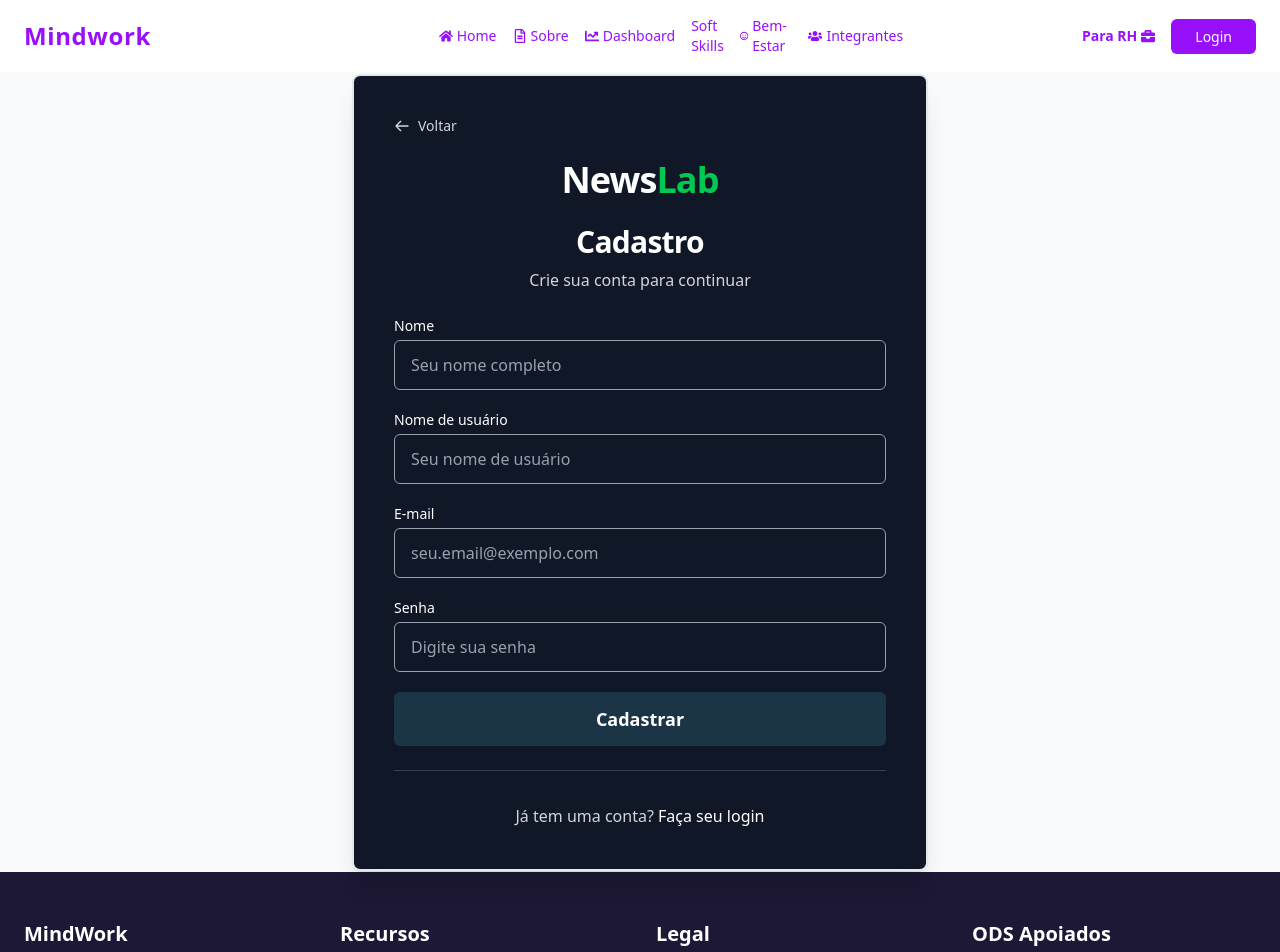
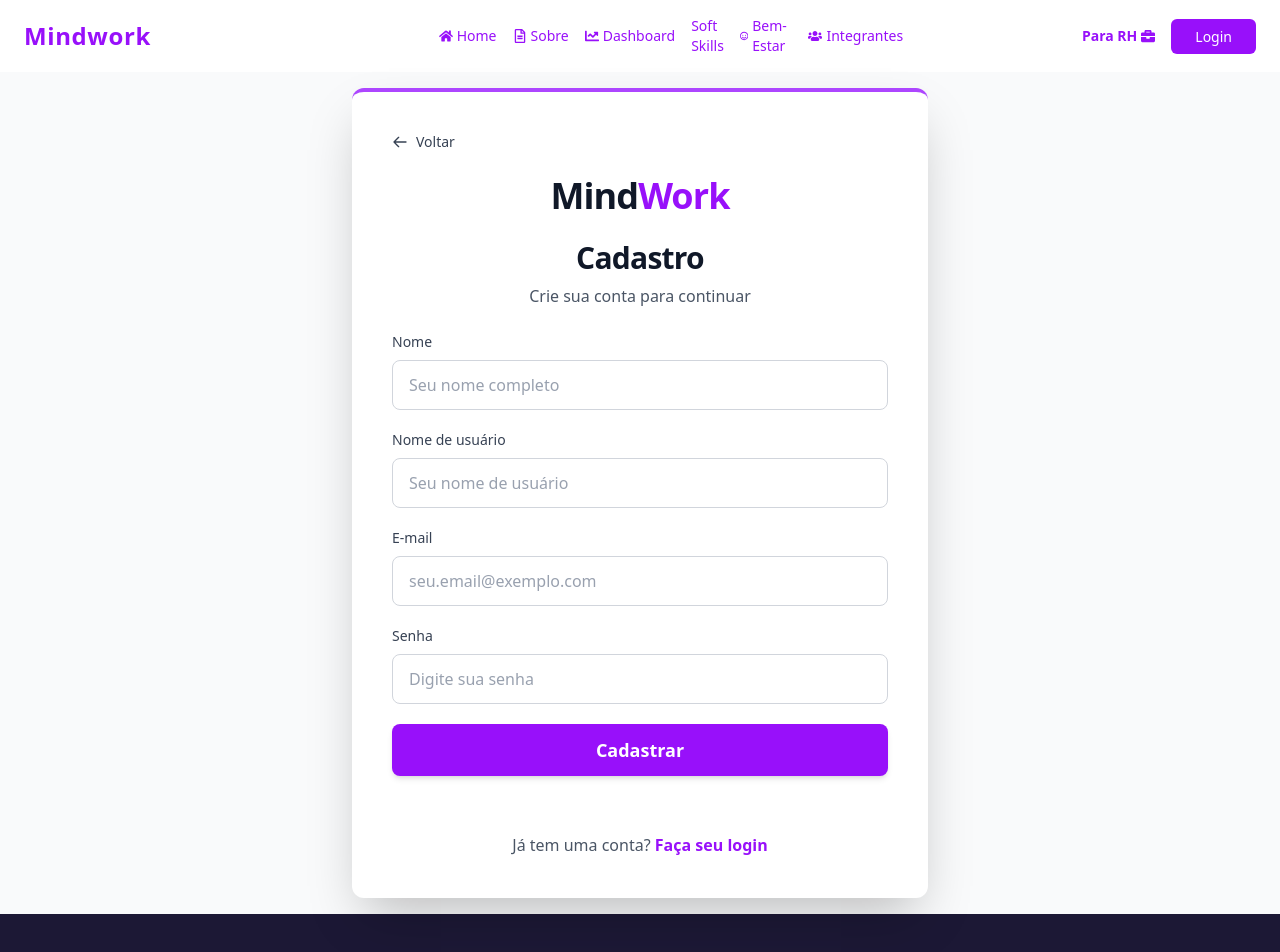
Before and after one commit to EvellynbFerreira/Mindwork-GS, a React (Vite) app: page /sistema-flow/editar-cadastro/1 in a window 1280 px wide. Shown: the top 952 px of the page. Built offline with nearby package versions, Linux system fonts and the light colour scheme.

Commit message:
Refatorar página de cadastro para seguir o padrão do login

```diff
--- a/src/pages/Cadastro/index.tsx
+++ b/src/pages/Cadastro/index.tsx
@@ -55,7 +55,7 @@ export default function Cadastro() {
       });
 
       if (!responsePost.ok) {
-        throw new Error("Nao foi possivel cadastrar o usuario.");
+        throw new Error("Não foi possível cadastrar o usuário.");
       }
 
       // 4. Redirecionar para o login após sucesso
@@ -72,13 +72,13 @@ export default function Cadastro() {
   }
 
   return (
-    <main className="min-h-screen flex flex-col justify-center items-center bg-gray-50 dark:bg-gray-700 px-4 sm:px-6 lg:px-8">
-      <section className="w-full max-w-md sm:max-w-lg md:max-w-xl bg-gray-900 shadow-xl rounded-lg p-6 sm:p-8 md:p-10 space-y-6 border-2 border-gray-200 dark:border-gray-950">
+    <main className="min-h-screen flex flex-col justify-center items-center bg-gray-50 p-4">
+      <section className="w-full max-w-md sm:max-w-lg md:max-w-xl bg-white shadow-2xl rounded-xl p-8 sm:p-10 space-y-6 border-t-4 border-purple-500">
         {/* Botão Voltar */}
         <div className="flex justify-start">
           <button
             onClick={() => navigate("/")}
-            className="flex items-center gap-2 text-gray-300 hover:text-white transition-colors duration-200 text-sm font-medium cursor-pointer"
+            className="flex items-center gap-2 text-gray-700 hover:text-purple-600 transition-colors duration-200 text-sm font-medium cursor-pointer"
             aria-label="Voltar para a página inicial"
           >
             <svg
@@ -98,23 +98,23 @@ export default function Cadastro() {
           </button>
         </div>
 
-        {/* Logo NewsLab clicável */}
-        <div className="text-center">
+        {/* Logo MindWork clicável */}
+        <div className="text-center mb-6">
           <Link
             to="/"
             className="inline-block transition-transform hover:scale-105 active:scale-95"
           >
-            <span className="text-3xl sm:text-4xl font-black tracking-tight text-white">
-              News<span className="text-green-500">Lab</span>
+            <span className="text-3xl sm:text-4xl font-black tracking-tight text-gray-900">
+              Mind<span className="text-purple-600">Work</span>
             </span>
           </Link>
         </div>
 
         <div className="text-center space-y-2">
-          <h2 className="text-2xl sm:text-3xl font-black tracking-tight text-white">
+          <h2 className="text-2xl sm:text-3xl font-black tracking-tight text-gray-900">
             Cadastro
           </h2>
-          <p className="text-gray-300 text-sm sm:text-base font-sans">
+          <p className="text-gray-600 text-sm sm:text-base">
             Crie sua conta para continuar
           </p>
         </div>
@@ -123,7 +123,7 @@ export default function Cadastro() {
           <div>
             <label
               htmlFor="nome"
-              className="block text-sm font-medium text-white mb-1"
+              className="block text-sm font-medium text-gray-700 mb-2"
             >
               Nome
             </label>
@@ -135,14 +135,14 @@ export default function Cadastro() {
               required
               disabled={isSubmitting}
               placeholder="Seu nome completo"
-              className="w-full px-3 py-2 sm:px-4 sm:py-3 border border-gray-400 rounded-md focus:outline-none focus:ring-2 focus:ring-white disabled:bg-gray-100 disabled:text-gray-500 placeholder:text-gray-400 text-white bg-transparent"
+              className="w-full px-4 py-3 border border-gray-300 rounded-lg focus:outline-none focus:ring-2 focus:ring-purple-500 disabled:bg-gray-100 disabled:text-gray-500 placeholder:text-gray-400 text-gray-900 bg-transparent"
             />
           </div>
 
           <div>
             <label
               htmlFor="nomeUser"
-              className="block text-sm font-medium text-white mb-1"
+              className="block text-sm font-medium text-gray-700 mb-2"
             >
               Nome de usuário
             </label>
@@ -154,14 +154,14 @@ export default function Cadastro() {
               required
               disabled={isSubmitting}
               placeholder="Seu nome de usuário"
-              className="w-full px-3 py-2 sm:px-4 sm:py-3  border border-gray-400 rounded-md focus:outline-none focus:ring-2 focus:ring-white disabled:bg-gray-100 disabled:text-gray-500 placeholder:text-gray-400 text-white bg-transparent"
+              className="w-full px-4 py-3 border border-gray-300 rounded-lg focus:outline-none focus:ring-2 focus:ring-purple-500 disabled:bg-gray-100 disabled:text-gray-500 placeholder:text-gray-400 text-gray-900 bg-transparent"
             />
           </div>
 
           <div>
             <label
               htmlFor="email"
-              className="block text-sm font-medium text-white mb-1"
+              className="block text-sm font-medium text-gray-700 mb-2"
             >
               E-mail
             </label>
@@ -174,14 +174,14 @@ export default function Cadastro() {
               required
               disabled={isSubmitting}
               placeholder="seu.email@exemplo.com"
-              className="w-full px-3 py-2 sm:px-4 sm:py-3 border border-gray-400  rounded-md focus:outline-none focus:ring-2 focus:ring-white disabled:bg-gray-100 disabled:text-gray-500 placeholder:text-gray-400 text-white bg-transparent"
+              className="w-full px-4 py-3 border border-gray-300 rounded-lg focus:outline-none focus:ring-2 focus:ring-purple-500 disabled:bg-gray-100 disabled:text-gray-500 placeholder:text-gray-400 text-gray-900 bg-transparent"
             />
           </div>
 
           <div>
             <label
               htmlFor="senha"
-              className="block text-sm font-medium text-white mb-1"
+              className="block text-sm font-medium text-gray-700 mb-2"
             >
               Senha
             </label>
@@ -194,12 +194,12 @@ export default function Cadastro() {
               required
               disabled={isSubmitting}
               placeholder="Digite sua senha"
-              className="w-full px-3 py-2 sm:px-4 sm:py-3 border border-gray-400 rounded-md focus:outline-none focus:ring-2 focus:ring-white disabled:bg-gray-100 disabled:text-gray-500 placeholder:text-gray-400 text-white bg-transparent"
+              className="w-full px-4 py-3 border border-gray-300 rounded-lg focus:outline-none focus:ring-2 focus:ring-purple-500 disabled:bg-gray-100 disabled:text-gray-500 placeholder:text-gray-400 text-gray-900 bg-transparent"
             />
           </div>
 
           {error && (
-            <div className="p-3 rounded-md text-sm bg-red-100 text-red-700 border border-red-300">
+            <div className="p-3 rounded-lg text-sm bg-red-100 text-red-700 border border-red-300">
               {error}{" "}
               {error.includes("login") && (
                 <Link
@@ -213,47 +213,20 @@ export default function Cadastro() {
           )}
 
           <button
-          type="submit"
-          disabled={isSubmitting}
-          className="w-full flex justify-center items-center py-2 sm:py-3 border border-transparent rounded-md text-base sm:text-lg font-semibold text-white bg-[#1C3546] hover:bg-[#30576b] focus:outline-none focus:ring-2 focus:ring-offset-2 focus:ring-white disabled:bg-gray-400 transition duration-150 ease-in-out cursor-pointer disabled:cursor-not-allowed"
+            type="submit"
+            disabled={isSubmitting}
+            className="w-full py-3 bg-purple-600 text-white font-semibold text-lg rounded-lg transition duration-300 hover:bg-purple-700 disabled:bg-gray-400 shadow-md"
           >
-            {isSubmitting ? (
-              <span className="flex items-center">
-                <svg
-                  className="animate-spin -ml-1 mr-3 h-5 w-5 text-white"
-                  xmlns="http://www.w3.org/2000/svg"
-                  fill="none"
-                  viewBox="0 0 24 24"
-                >
-                  <circle
-                    className="opacity-25"
-                    cx="12"
-                    cy="12"
-                    r="10"
-                    stroke="currentColor"
-                    strokeWidth="4"
-                  ></circle>
-                  <path
-                    className="opacity-75"
-                    fill="currentColor"
-                    d="M4 12a8 8 0 018-8V0C5.373 0 0 5.373 0 12h4zm2 5.291A7.962 7.962 0 014 12H0c0 3.042 1.135 5.824 3 7.938l3-2.647z"
-                  ></path>
-                </svg>
-                {isSubmitting ? "Enviando..." : "Cadastrar"}
-              </span>
-            ) : (
-              "Cadastrar"
-            )}
+            {isSubmitting ? "Enviando..." : "Cadastrar"}
           </button>
         </form>
 
-        <div className="text-center pt-6 sm:pt-8 border-t border-gray-700 mt-4 sm:mt-6">
-          <p className="text-sm sm:text-base text-gray-300 leading-relaxed">
+        <div className="text-center pt-6 sm:pt-8 mt-4 sm:mt-6">
+          <p className="text-sm sm:text-base text-gray-600 leading-relaxed">
             Já tem uma conta?{" "}
             <Link
               to="/login"
-              className="font-medium text-white underline-offset-4 hover:underline hover:text-green-500 focus-visible:text-green-500 transition-colors"
-              aria-label="Ir para a página de login"
+              className="font-semibold text-purple-600 hover:text-purple-800 transition"
             >
               Faça seu login
             </Link>
```
